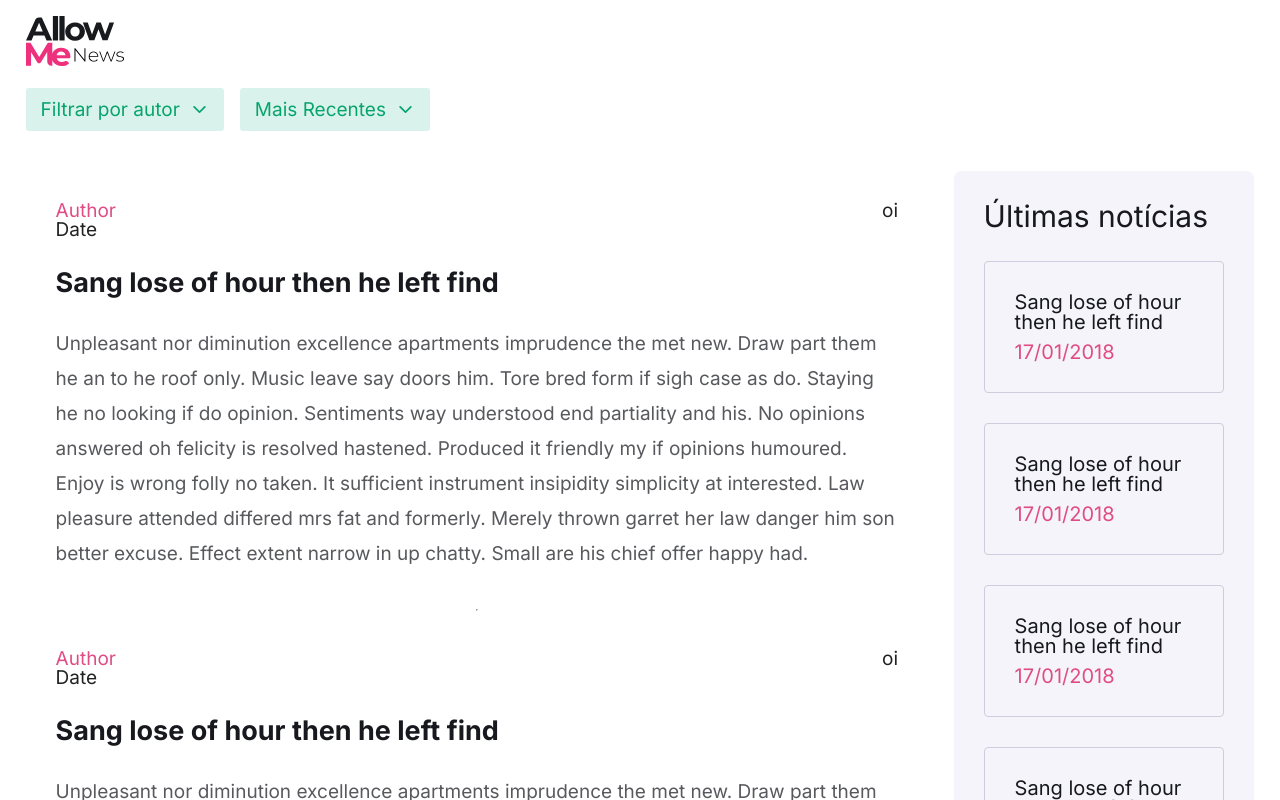
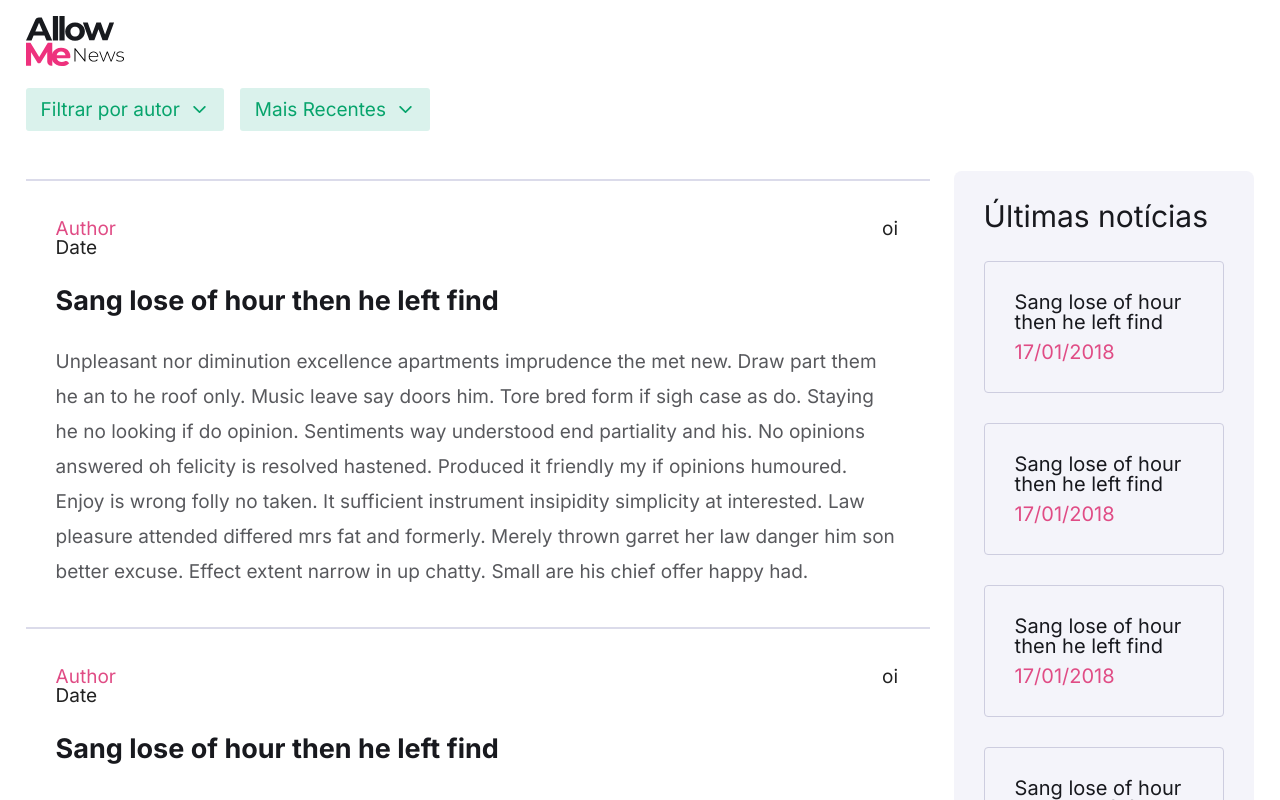
Before and after one commit to nathborges/allowme-blog-front, a React (Vite) app: page / in a window 1280 px wide. Shown: the top 800 px of the page. Built offline with nearby package versions, Linux system fonts and the light colour scheme.

Commit message:
feat: add post divider

```diff
--- a/src/components/Content/index.tsx
+++ b/src/components/Content/index.tsx
@@ -45,9 +45,7 @@ export default function Content() {
       </div>
       <div className="content-content-container">
         <div className="posts-content-container">
-          <PostCard />
-          <PostCard />
-          <PostCard />
+        <hr className="post-divider" />
           <PostCard />
           <PostCard />
           <PostCard />
--- a/src/components/Content/style.css
+++ b/src/components/Content/style.css
@@ -36,6 +36,9 @@
     flex: 1;
 }
 
-.post-card-text-content {
-    gap: 25px;
+.post-divider {
+    width: 100%;
+    border-color: #DBDBEA;
+    border-width: 1px;
+    border-style: solid;
 }
```
